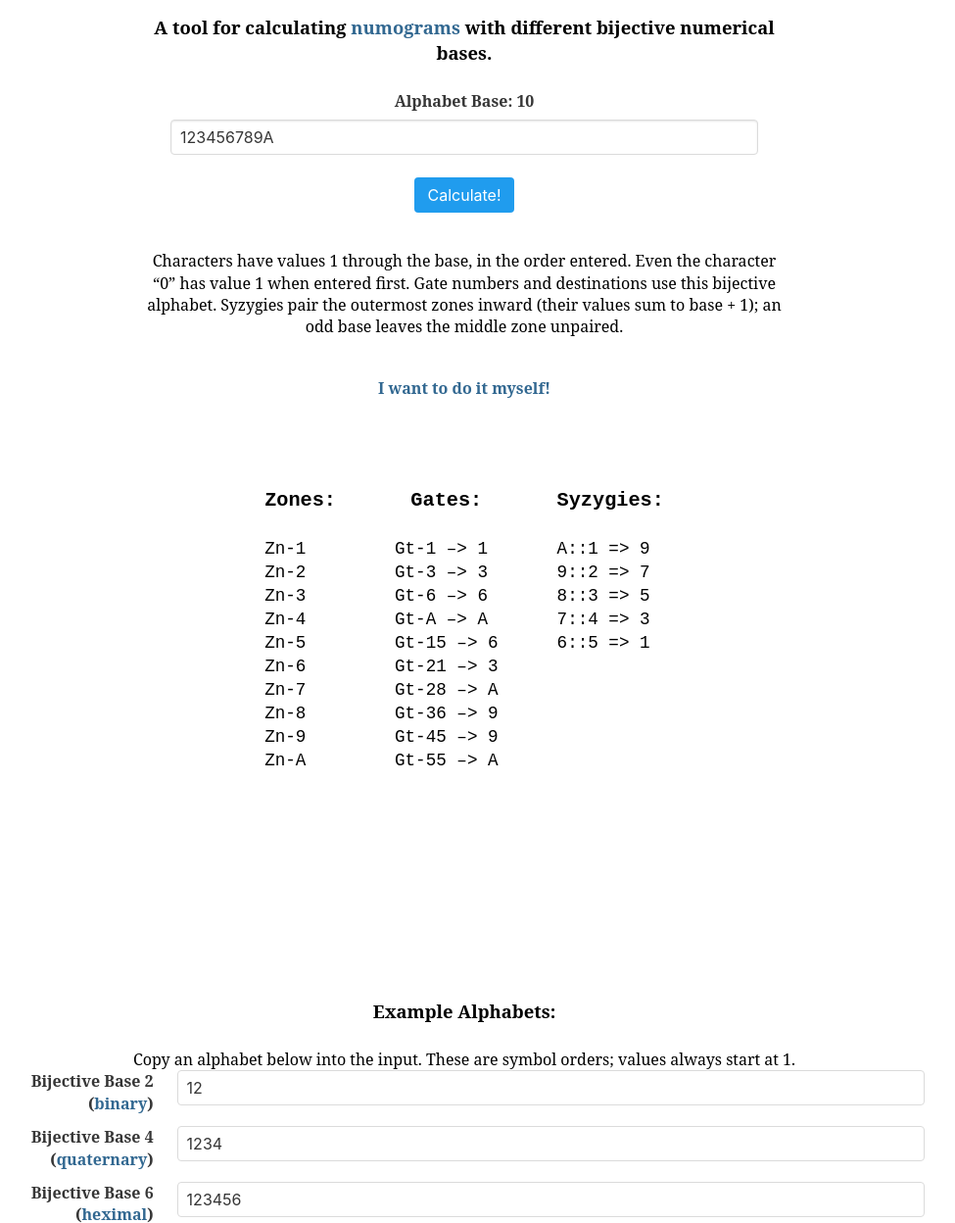
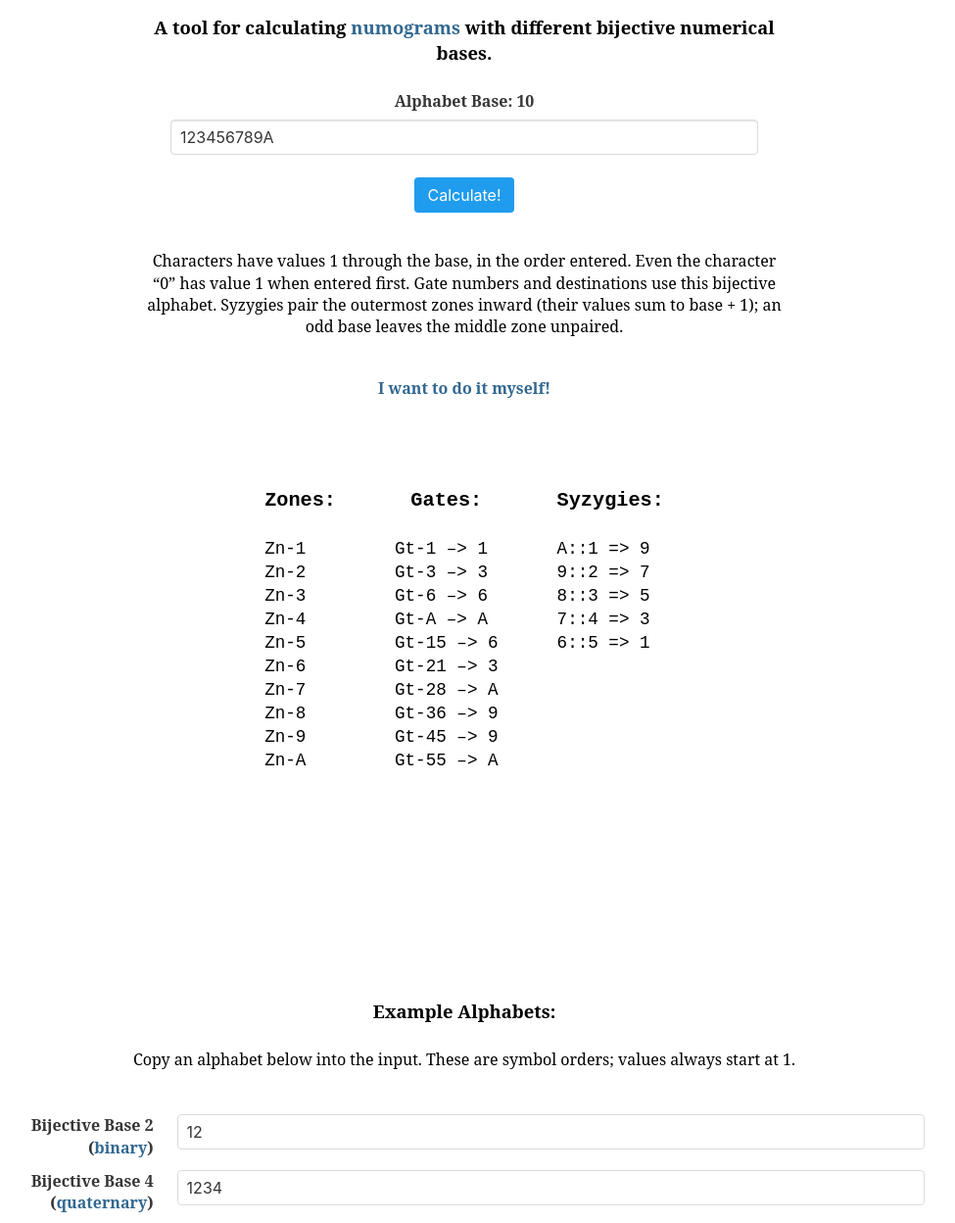
Before and after one commit to Alektryon/gramculator-bijective, a plain HTML site: page index.html in a window 1280 px wide. Shown: the part 50-1298 px from the top of the page at 98% size, without its empty margins (166-1141 px from the left). Drawn offline with nearby package versions, Linux system fonts and the light colour scheme.

Commit message:
Update index.html
Added line breaks to the paragraph for better formatting.

```diff
--- a/index.html
+++ b/index.html
@@ -45,7 +45,7 @@
                 <div id="syzy"></div>
             </div>
             <h2>Example Alphabets:</h2>
-            <p>Copy an alphabet below into the input. These are symbol orders; values always start at 1.</p>
+            <p>Copy an alphabet below into the input. These are symbol orders; values always start at 1.<br /><br /><br /></p>
 			<div class="field is-horizontal">
 				<div class="field-label">
 					<label class="label">Bijective Base 2 (<a href="https://en.wikipedia.org/wiki/Binary_number">binary</a>)</label>
```
